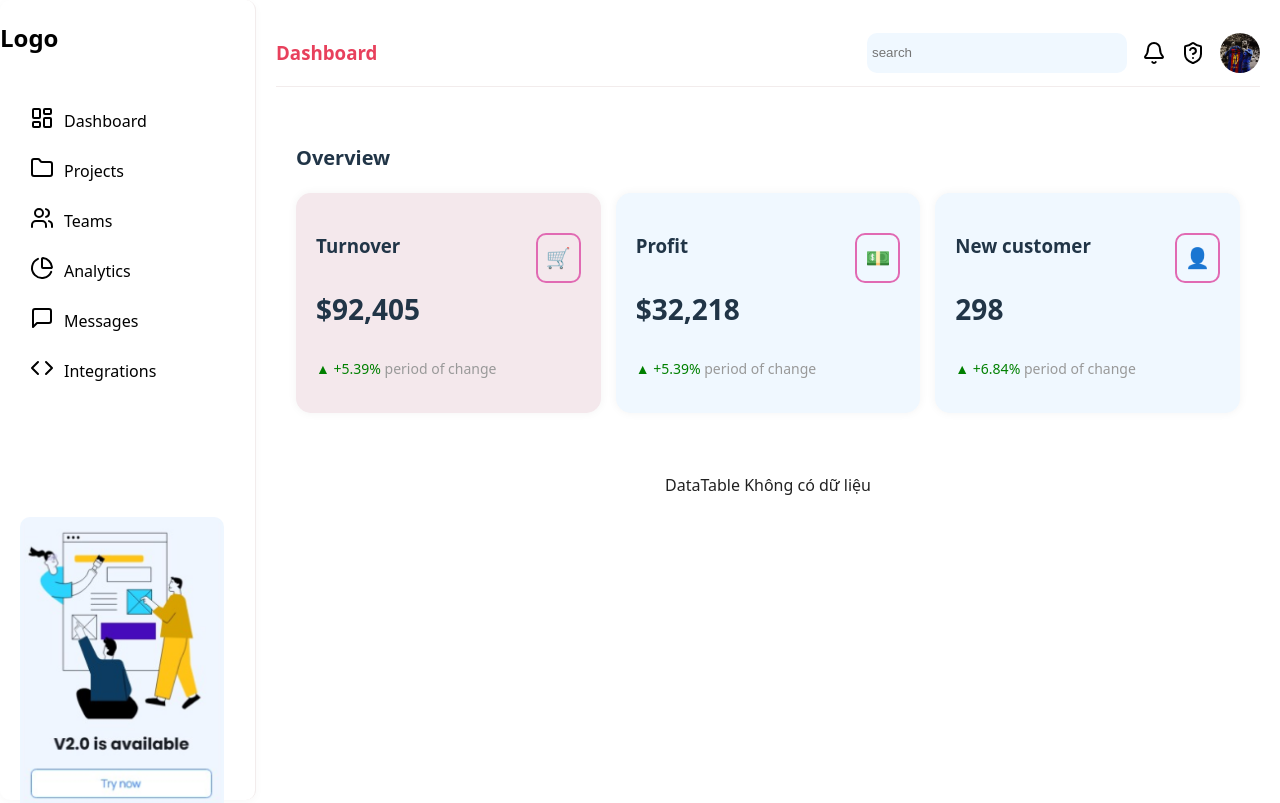
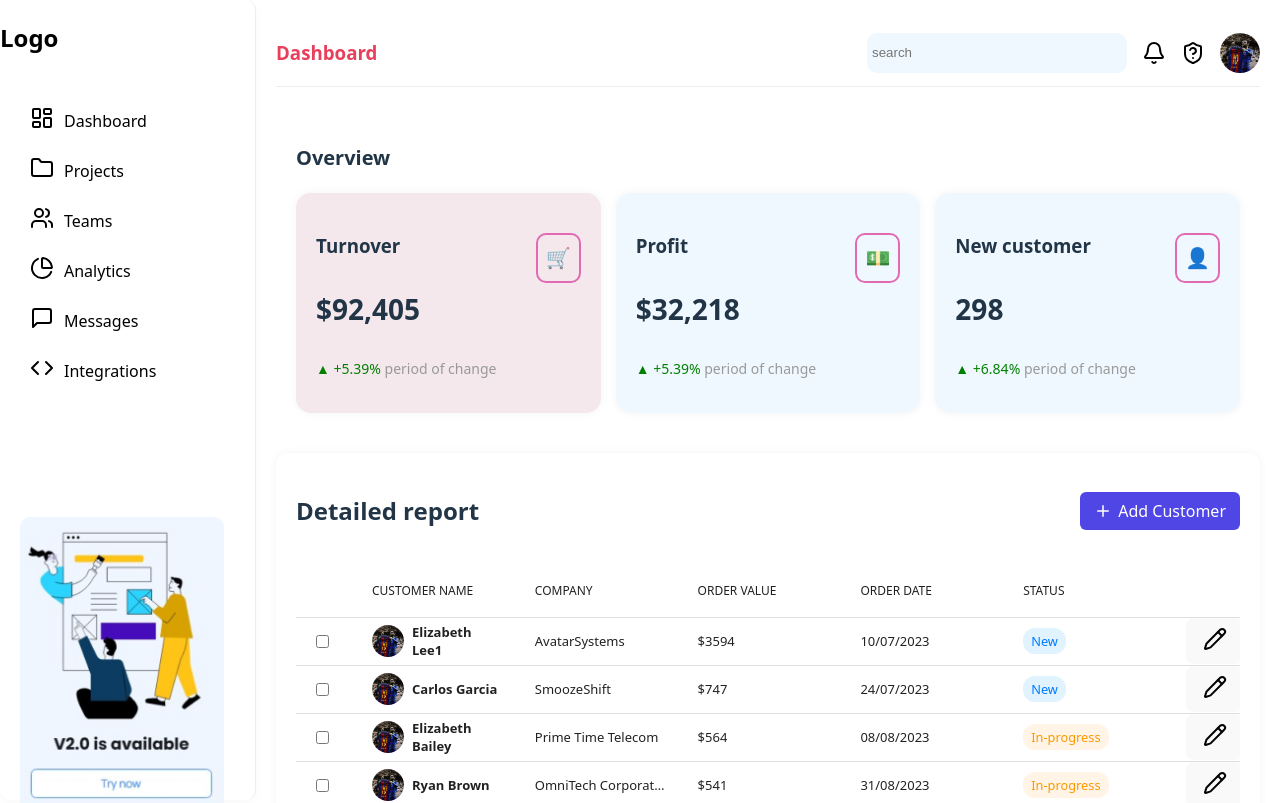
Before and after one commit to phihungdeptraino2/ThucHanhBaiTap_Tuan8, a React (Vite) app: page / in a window 1280 px wide. Shown: the top 803 px of the page. Built offline with nearby package versions, Linux system fonts and the light colour scheme; data requests are answered from the project's data file.

Commit message:
Cau4. Datatable +get  API

```diff
--- a/src/components/DetailedReport.jsx
+++ b/src/components/DetailedReport.jsx
@@ -5,6 +5,20 @@ import { useEffect, useState } from "react";
 import "../styles/DetailedReportStyle.css";
 
 const DetailedReport = () => {
+  const [data, setData] = useState([]);
+
+  // Load danh sách ban đầu
+  const fetchData = () => {
+    fetch("http://localhost:3001/report")
+      .then((res) => res.json())
+      .then((data) => setData(data))
+      .catch((err) => console.error("Fetch error:", err));
+  };
+
+  useEffect(() => {
+    fetchData();
+  }, []);
+
   const columns = [
     {
       name: "",
@@ -61,17 +75,17 @@ const DetailedReport = () => {
       width: "70px",
     },
   ];
+
   return (
-    <div>
-      <DataTable
-        columns={columns}
-        data={[]}
-        pagination
-        highlightOnHover
-        noDataComponent={
-          <div style={{ padding: "20px" }}>DataTable Không có dữ liệu</div>
-        }
-      />
+    <div className="table-wrapper">
+      <div className="table-header">
+        <h2>Detailed report</h2>
+        <button className="add-btn">
+          <Plus size={18} /> Add Customer
+        </button>
+      </div>
+
+      <DataTable columns={columns} data={data} pagination highlightOnHover />
     </div>
   );
 };
--- a/src/styles/DetailedReportStyle.css
+++ b/src/styles/DetailedReportStyle.css
@@ -0,0 +1,113 @@
+.customer-info {
+  display: flex;
+  align-items: center;
+  font-weight: bold;
+}
+
+.avatar {
+  width: 32px;
+  height: 32px;
+  border-radius: 50%;
+  margin-right: 8px;
+}
+
+.status-badge {
+  padding: 4px 8px;
+  border-radius: 12px;
+  font-size: 0.8rem;
+  font-weight: 500;
+}
+
+.status-badge.new {
+  background-color: #e0f3ff;
+  color: #007bff;
+}
+
+.status-badge.in-progress {
+  background-color: #fff4e5;
+  color: #ff9800;
+}
+
+.status-badge.completed {
+  background-color: #e6f9f0;
+  color: #00c853;
+}
+
+.table-wrapper {
+  padding: 20px;
+  background-color: white;
+  border-radius: 12px;
+  box-shadow: 0 0 10px rgba(0, 0, 0, 0.05);
+}
+
+/* Cụ thể nếu nav hoặc container có class đặc biệt */
+.rdt_Pagination {
+  height: 30px;
+}
+.modal-overlay {
+  position: fixed;
+  top: 0;
+  left: 0;
+  right: 0;
+  bottom: 0;
+  background: rgba(0, 0, 0, 0.5);
+  display: flex;
+  justify-content: center;
+  align-items: center;
+  z-index: 1000;
+  box-shadow: 0 0 10px rgba(0, 0, 0, 0.05);
+}
+
+.modal {
+  background: white;
+  padding: 30px;
+  width: 500px;
+  border-radius: 8px;
+}
+
+.modal h2 {
+  margin-bottom: 1rem;
+}
+
+.modal label {
+  display: block;
+  margin-bottom: 10px;
+}
+
+.modal input {
+  width: 100%;
+  padding: 6px;
+  margin-top: 4px;
+  border-radius: 8px;
+}
+
+.modal-actions {
+  display: flex;
+  justify-content: flex-end;
+  margin-top: 20px;
+}
+
+.modal-actions button {
+  margin-left: 10px;
+}
+.add-btn {
+  background-color: #4f46e5;
+  color: white;
+  padding: 8px 14px;
+  border: none;
+  border-radius: 6px;
+  cursor: pointer;
+  display: flex;
+  align-items: center;
+  gap: 6px;
+}
+
+.add-btn:hover {
+  background-color: #4338ca;
+}
+.table-header {
+  display: flex;
+  justify-content: space-between;
+  align-items: center;
+  margin-bottom: 16px;
+}
```
Also changed, not shown: MinhChung/Cau4.png (added).
